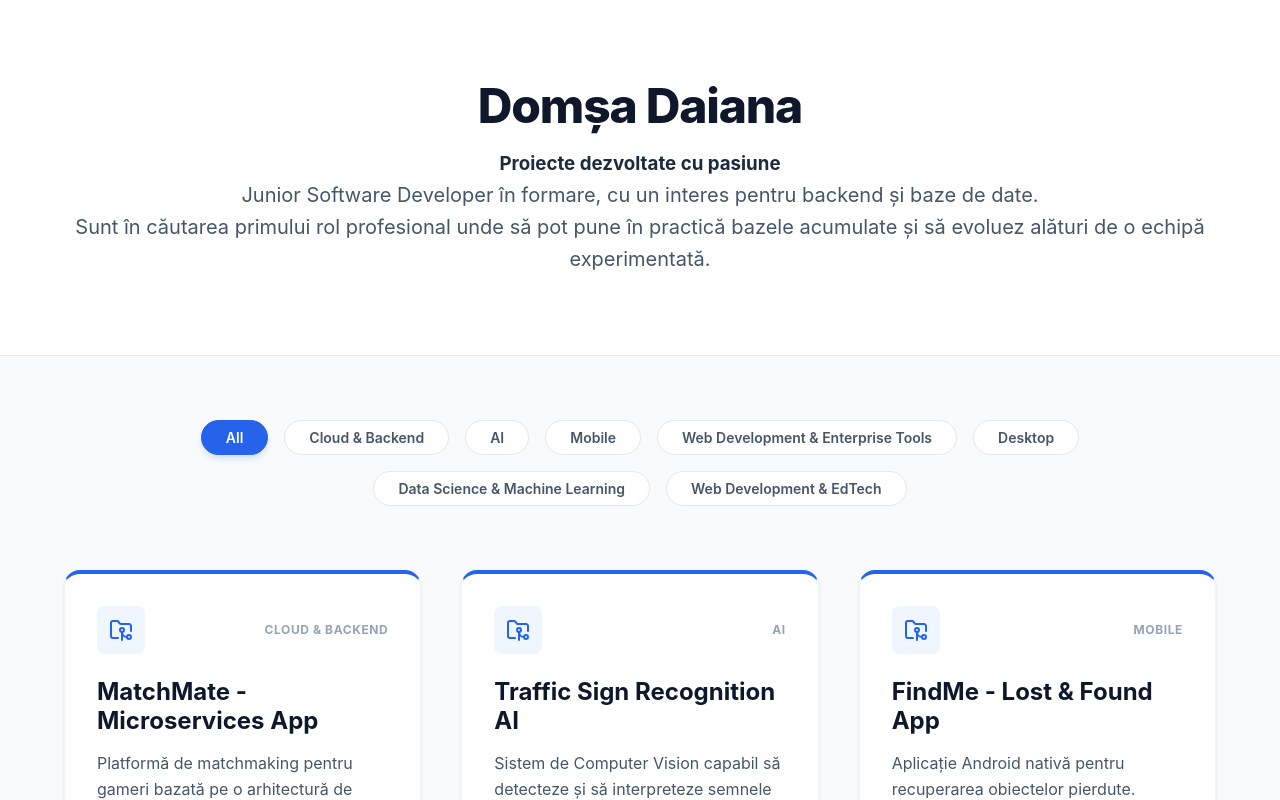
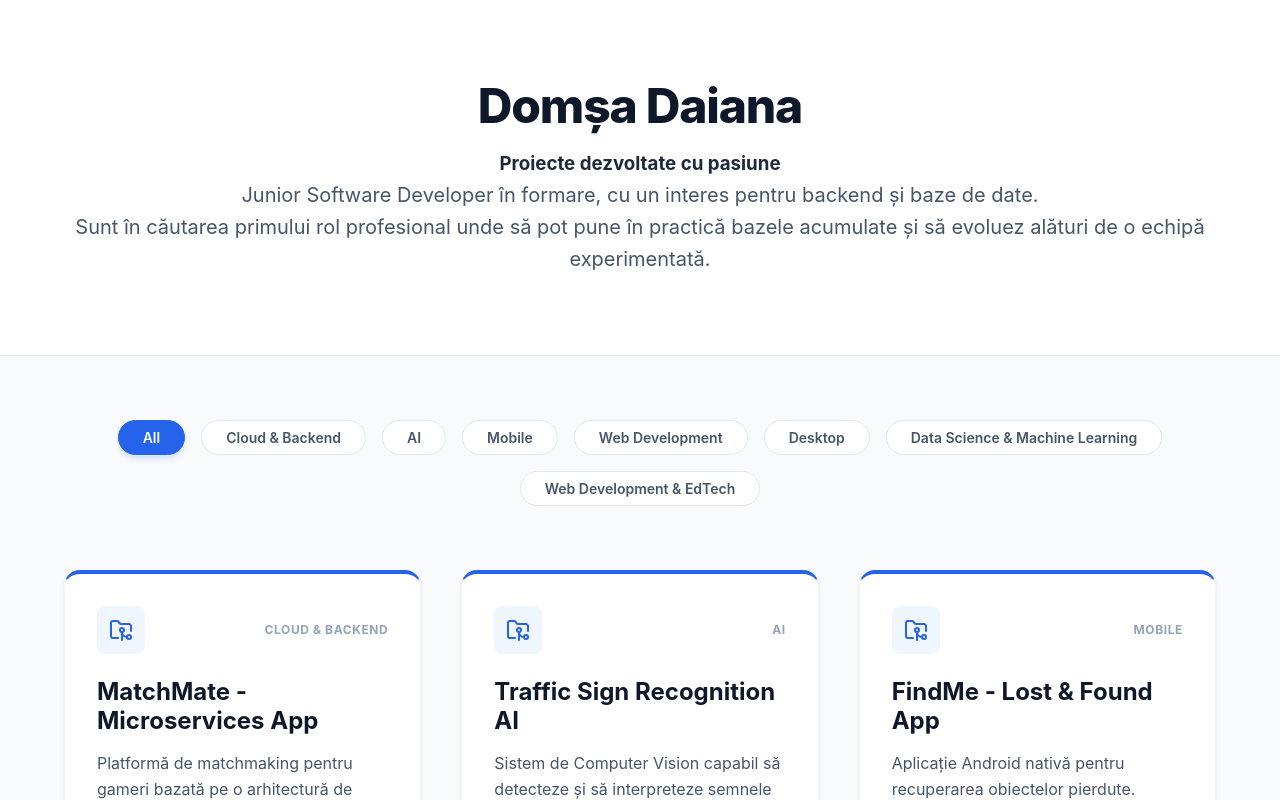
Before and after one commit to nkororo/nkororo.github.io, a React (Vite) app: page / in a window 1280 px wide. Shown: the top 800 px of the page. Built offline with nearby package versions, Linux system fonts and the light colour scheme.

Commit message:
Update projects.js

```diff
--- a/src/data/projects.js
+++ b/src/data/projects.js
@@ -32,7 +32,7 @@ export const projects = [
     title: "Employee Onboarding System",
     description: "Platformă full-stack pentru automatizarea fluxului de integrare a noilor angajați. Include gestionarea condiționată a aprobărilor între departamente (HR, IT, Management), monitorizarea etapelor de provisioning hardware și un mecanism de feedback pentru editarea tichetelor.",
     tags: ["Next.js", "Java", "PostgreSQL", "REST API", "Full-Stack"],
-    category: "Web Development & Enterprise Tools",
+    category: "Web Development",
     githubLink: "https://github.com/nkororo/OnboardingSystem",
   },
   {
```
